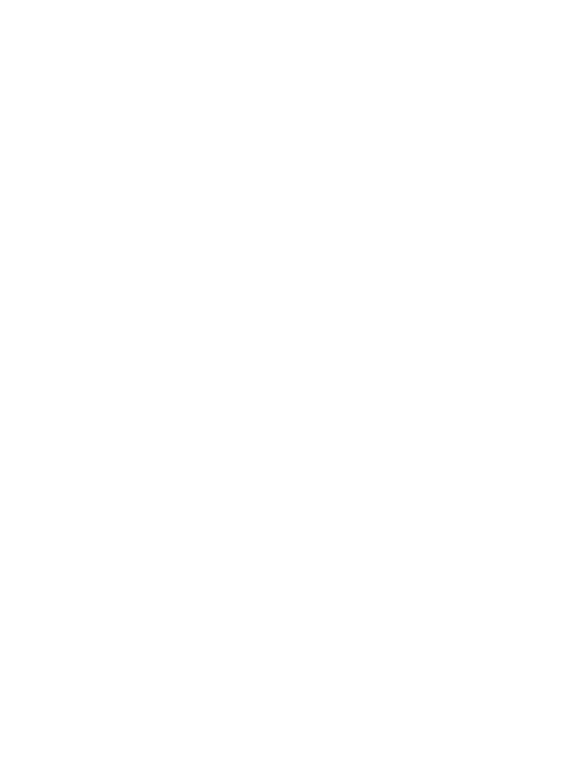
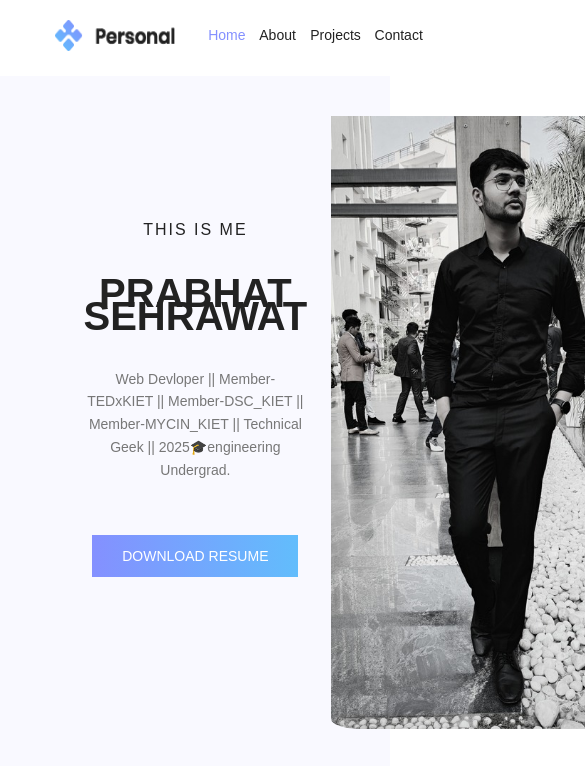
Before and after one commit to prabhat-021/PORTFOLIO, a React (Create React App) app: page /home in a window 390 px wide. Before the commit this address had no page. Shown: the top 768 px of the page, 585 px wide, since content can reach past the window. Built offline with nearby package versions, Linux system fonts and the light colour scheme.

Commit message:
Home section and nav-responsiveness

```diff
--- a/package.json
+++ b/package.json
@@ -5,6 +5,10 @@
   "keywords": [],
   "main": "src/index.js",
   "dependencies": {
+    "@emotion/react": "^11.10.4",
+    "@emotion/styled": "^11.10.4",
+    "@mui/icons-material": "^5.10.6",
+    "@mui/material": "^5.10.7",
     "react": "18.2.0",
     "react-dom": "18.2.0",
     "react-router-dom": "6.4.0",
--- a/src/About.js
+++ b/src/About.js
@@ -1,5 +1,5 @@
 import Navbar from "./Navbar";
 
-export default function(){
+export default function About(){
     return <Navbar />
 }
--- a/src/App.js
+++ b/src/App.js
@@ -1,14 +1,17 @@
 import "./styles.css";
-import Home from "./Navbar.js";
+import Home from "./Home.js";
 import About from "./About.js";
 import Project from "./Project.js";
 import Contact from "./Contact.js";
+import Navbar from "./Navbar";
 import { BrowserRouter, Routes, Route } from "react-router-dom";
 export default function App() {
   return (
+
     <BrowserRouter>
       <Routes>
-        <Route path="/" element={<Home />} />
+        {/* <Route path="/" element={<App />} /> */}
+        <Route path="/home" element={<Home />} />
         <Route path="/about" element={<About />} />
         <Route path="/project" element={<Project />} />
         <Route path="/contact" element={<Contact />} />
--- a/src/Contact.js
+++ b/src/Contact.js
@@ -1,5 +1,5 @@
 import Navbar from "./Navbar";
 
-export default function(){
+export default function Contact(){
    return <Navbar />
 }
--- /dev/null
+++ b/src/Header.js
@@ -0,0 +1,20 @@
+import img1 from "./images/prabhat1.jpg"
+import { Link } from "react-router-dom";
+export default function Header() {
+    return (
+        <section className="header">
+           <div className="head-text">
+           <div className="head-text-in">
+                <h4 className="head-h1" >THIS IS ME </h4>
+                <h1 className="head-h2">PRABHAT SEHRAWAT</h1>
+                <p className="head-p1">Web Devloper || Member-TEDxKIET || Member-DSC_KIET || Member-MYCIN_KIET || Technical Geek || 2025🎓engineering Undergrad.</p>
+                <Link to="./about" className="head-btn">DOWNLOAD RESUME</Link>
+            </div>
+           </div>
+            <div>
+                <img src={img1} alt="prabhat_jpg" className="head-img" />
+            </div>
+        </section>
+    );
+
+}
--- /dev/null
+++ b/src/Home.js
@@ -0,0 +1,12 @@
+import Navbar from "./Navbar";
+import Header from "./Header.js";
+export default function Home(){
+    return (
+    <section>
+ <Navbar />
+ <Header />
+    </section>
+    );
+
+
+}
--- a/src/Navbar.js
+++ b/src/Navbar.js
@@ -1,25 +1,34 @@
 import "./styles.css";
 import img1 from "./images/download.webp";
 import { NavLink } from "react-router-dom";
+import DehazeIcon from '@mui/icons-material/Dehaze';
+import CloseIcon from '@mui/icons-material/Close';
+import React from "react";
 export default function Navbar() {
+  const [icons,setIcon]=React.useState(false);
   return (
-    <section >
+    <section className="nav-sec">
       <div className="navbar">
         <img src={img1} className="nav-img" />
-        <ul className="nav-item">
+        <ul className={icons ? "nav-item-mobile" : "nav-item "}
+        onClick={()=> setIcon(false)}>
           <li className="item">
-            <NavLink to="/">Home </NavLink>
+            <NavLink className="item"  to="/home">Home </NavLink>
           </li>
           <li className="item">
-            <NavLink to="/about">About </NavLink>
+            <NavLink className="item"  to="/about">About </NavLink>
           </li>
           <li className="item">
-            <NavLink to="/project">Projects </NavLink>
+            <NavLink className="item"  to="/project">Projects </NavLink>
           </li>
           <li className="item">
-            <NavLink to="/contact">Contact</NavLink>
+            <NavLink className="item"  to="/contact">Contact</NavLink>
           </li>
         </ul>
+        <button className="nav-icon"
+        onClick={()=> setIcon(!icons)}>
+        {icons ? <CloseIcon /> : <DehazeIcon />  }
+          </button>
       </div>
     </section>
   );
--- a/src/Project.js
+++ b/src/Project.js
@@ -1,5 +1,5 @@
 import Navbar from "./Navbar";
 
-export default function(){
+export default function Project(){
     return <Navbar />
 }
--- a/src/styles.css
+++ b/src/styles.css
@@ -7,10 +7,16 @@
     font-family: "Poppins", sans-serif;
     font-size: 14px;
     font-weight: 300;
-    line-height: 1.625em;}
+    line-height: 1.625em;
+    margin: 0;
+  }
 /* Navbar css started */
+.nav-sec{
+  padding: 10px 15px 15px 15px;
+}
 .navbar{
   display: flex;
+  /* height: 200px; */
 }
 .nav-img{
   width:120px;
@@ -22,9 +28,10 @@
   list-style: none;
   justify-content: flex-end;
   /* float: right; */
-  /* margin-right: auto; */
+  margin-right: 5.2%;
   /* text-align: right; */
   width: 100%;
+
 }
 /* .it{
 text-align: right;
@@ -36,10 +43,125 @@
   /* text-align: right; */
   /* margin-right: auto; */
   padding: 0 4% 0 4%;
+  color: #222222;
+ text-decoration: none;
 
 }
 .active{
 color: #8490ff;
     /* color: #fff; */
 }
+.nav-icon{
+  display: none;
+}
 /* Navbar css ends */
+
+/* hEADER css START */
+.header{
+  display: flex;
+  padding: 10px 60px 10px 60px;
+  background-color: #f9f9ff;;
+}
+.head-img{
+ height: 613px;
+ padding: 30px 40px 20px 0;
+ border-radius: 30px 50px 50px 30px ;
+}
+.head-text{
+  padding: 5%;
+  justify-content: center;
+}
+.head-text-in{
+  margin: 120px 10px 20px 10px;
+  text-align: center;
+}
+.head-h1{
+  font-weight: 400;
+  letter-spacing: 2px;
+  font-size: 16px;
+  color: #222222;
+    margin-top: 40px;
+}
+.head-h2{
+    margin: 20px 0;
+    font-size: 40px;
+    color: #222222;
+      margin-top: 40px;
+}
+.head-p1{
+  color: #777777;
+  font-size: 14px;
+  margin-top: 40px;
+}
+.head-btn{
+    margin-top: 40px;
+    text-decoration: none;
+    transition: all 0.3s ease 0s;
+    cursor: pointer;
+    background: #8490ff;
+    line-height: 42px;
+    padding-left: 30px;
+    padding-right: 30px;
+    border: none;
+    color: #fff;
+    display: inline-block;
+    font-weight: 500;
+    background: -webkit-linear-gradient(0deg, #8490ff 0%, #62bdfc 100%);
+}
+@media only screen and (max-width: 360px) {
+  .head-h2{
+    line-height: 2.3rem;
+  }
+  .head-img{
+    text-align: center;
+    justify-content: center;
+    padding: 0;
+    /* margin: 50%; */
+  }
+  .header{
+    display: block;
+    padding-left: 10px;
+    padding-right: 20px;
+  }
+  /* .logo{
+    display: flex;
+    position: absolute;
+    top: 15px;
+    left: 35px;
+  } */
+  .nav-item{
+    display: none;
+  }
+  .nav-item-mobile{
+    position: absolute;
+    display: block;
+    list-style: none;
+    transition: all 0.5s ease-out;
+    padding-left: 0px;
+    margin-right: 0px;
+    padding-right: 50px;
+    width: 310px;
+    left: 0;
+    top: 75px;
+    width: 100%;
+    background-color:#777777;
+    }
+    .item{
+      color: #f9f9ff;
+      text-align: center;
+      padding: 32px;
+      width: 100%;
+      transition: all 0.5s ease;
+    }
+    .nav-icon{
+      display: block;
+      position: absolute;
+      font-size: 30px;
+      border: none;
+      outline: none;
+      top: 15px;
+      right: 25px;
+    }
+
+}
+/* hEADER css ends */
```
Also changed, not shown: src/images/prabhat1.jpg (added), 1 other file (tests, documents, lock files or other folders).
